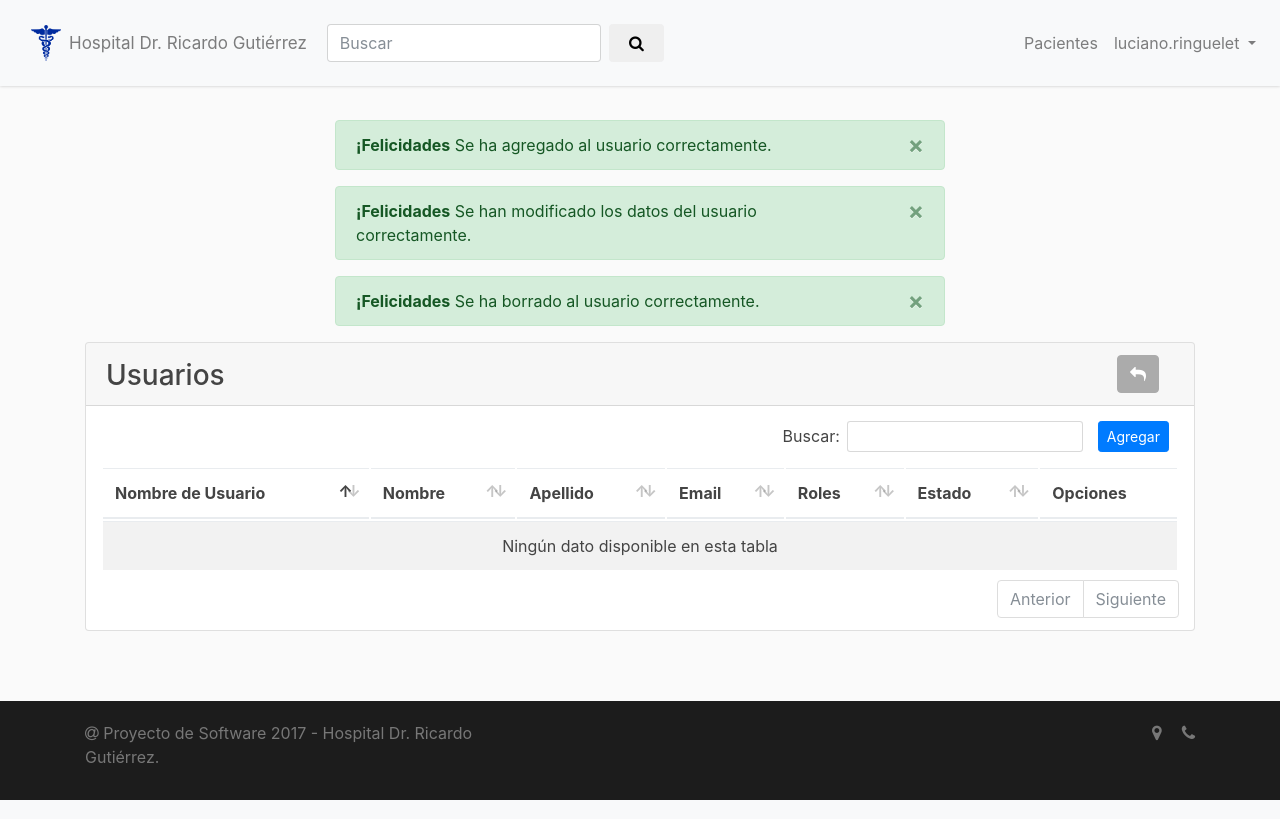
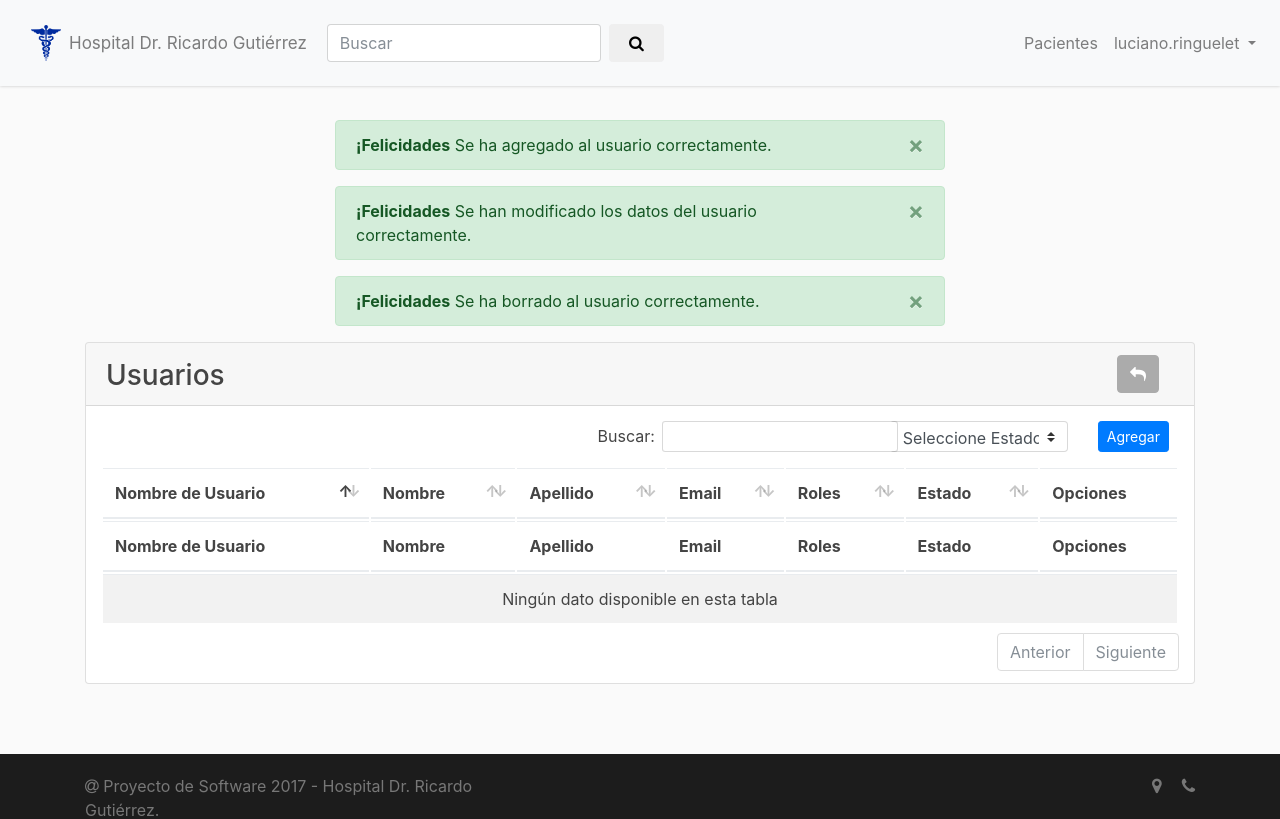
Before and after one commit to francoborrelli/hospitalGutierrez, a PHP site: template App/Views/Users/usersTable.html.twig in a window 1280 px wide. Shown: the top 819 px of the page. Run offline with PHP 8.4, Linux system fonts and the light colour scheme; the template is opened without the code that fills it, so the values that code supplies are empty; some libraries are stand-ins or nearby versions.

```diff
--- a/App/Views/Users/usersTable.html.twig
+++ b/App/Views/Users/usersTable.html.twig
@@ -13,9 +13,13 @@
     {% include 'Users/editUser.html.twig' %}
 
     <div class="container userReport">
+
+
         {{ alert.item('¡Felicidades','Se ha agregado al usuario correctamente.') }}
-    {{ alert.item('¡Felicidades','Se han modificado los datos del usuario correctamente.') }}
-    {{ alert.item('¡Felicidades','Se ha borrado al usuario correctamente.') }}
+        {{ alert.item('¡Felicidades','Se han modificado los datos del usuario correctamente.') }}
+        {{ alert.item('¡Felicidades','Se ha borrado al usuario correctamente.') }}
+
+
         <div class="card">
             <div class="card-header text-left">
                 <a class="btn detalle" id="goBack" title="Volver al inicio" href="/"><i class="fa fa-reply" aria-hidden="true"></i></a>
@@ -24,8 +28,26 @@
             <div class="card-block">
                 <div class="tablePage">
                     <button type="button" id="agregar-btn" class="btn btn-primary btn-sm" data-toggle="modal" data-target="#addUser">Agregar</button>
+                                    <select class="custom-select" id="stateFilter">
+                                        <option selected>Seleccione Estado</option>
+                                        <option value="Activo">Activo</option>
+                                        <option value="Bloqueado">Bloqueado</option>
+                                    </select>
                     <table class="table table-striped" id="usuarios">
+                    <thead>
+                        <tr>
+                            <th>Nombre de Usuario</th>
+                            <th>Nombre</th>
+                            <th>Apellido</th>
+                            <th>Email</th>
+                            <th>Roles</th>
+                            <th>Estado</th>
+                            <th>Opciones</th>
+                        </tr>
+                    </thead>
+                    </tbody>
                         {% include 'Users/users.html.twig' %}
+                    </tbody>
                     </table>
                 </div>
             </div>
@@ -42,13 +64,18 @@
     <script src="/dist/js/multi-step-modal.js"></script>
     <script src="/dist/js/addUserValidation.js"></script>
     <script src="/dist/js/editUserValidation.js"></script>
+
     {% if newErrors is defined %}
         <script>
             $('#addUser').modal('show')
         </script>
+
+
     {% elseif editErrors is defined %}
         <script>
             $('#editUser').modal('show')
         </script>
     {% endif %}
+
+
 {% endblock %}
--- a/web/dist/css/table.css
+++ b/web/dist/css/table.css
@@ -68,3 +68,11 @@
     padding-left: 30px;
     padding-right: 30px;
 }
+
+#stateFilter{
+    float: right;
+    height: 31px;
+    width: 178px;
+    margin-left: -23px;
+    margin-right: 30px;
+}
```
Also changed, not shown: web/dist/js/users.js.
